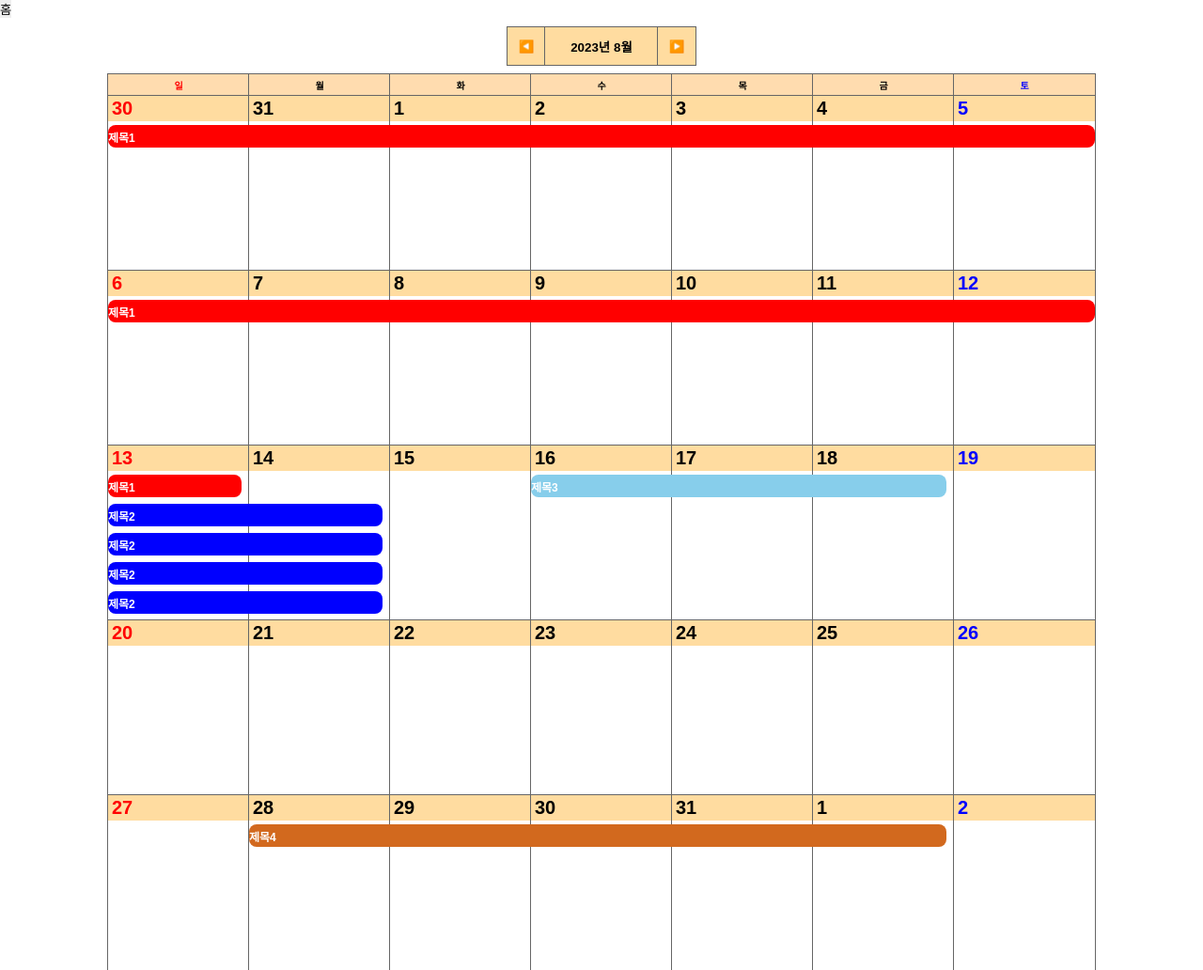
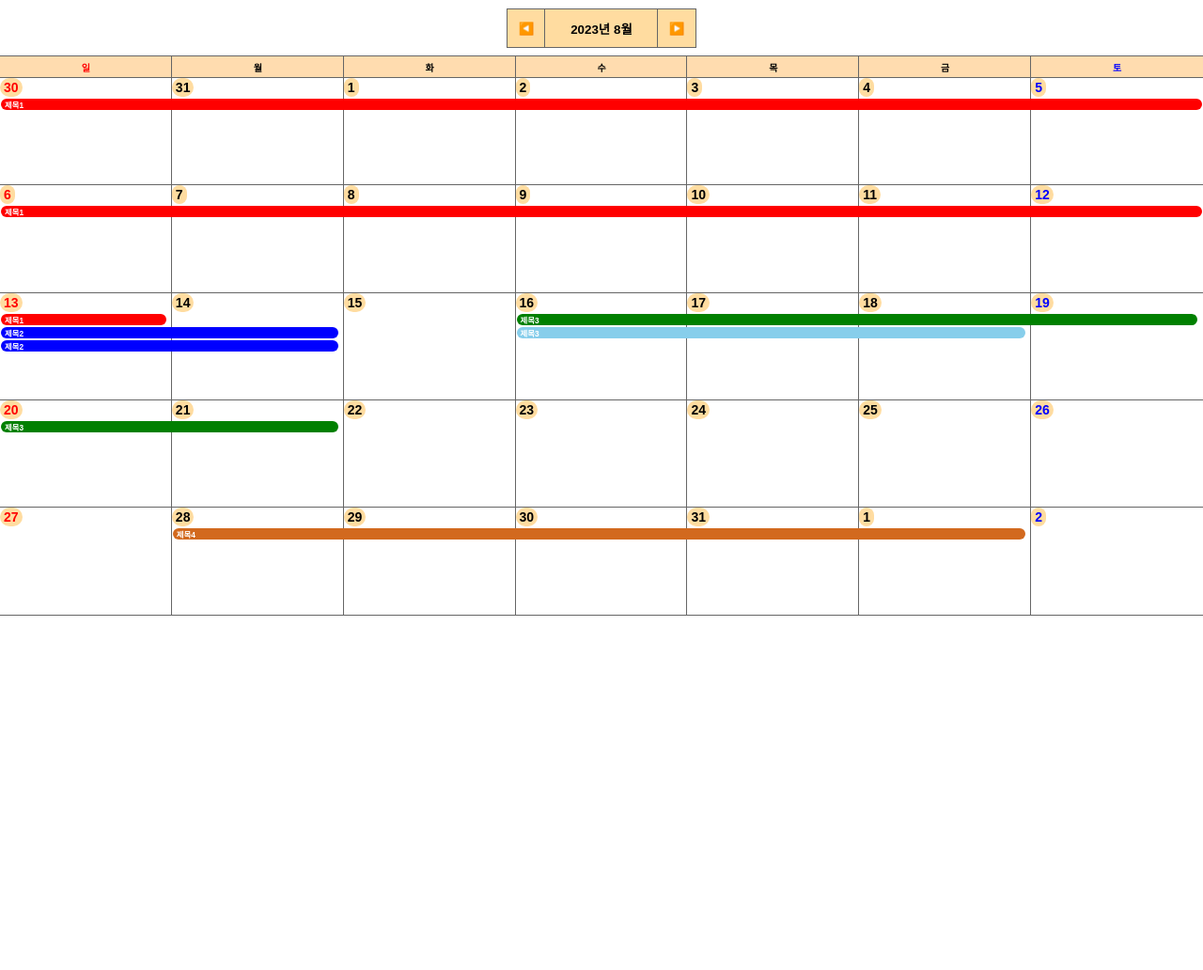
Before and after one commit to ssssksss1/js_calendar, a plain HTML site: page index.html in a window 1280 px wide. Shown: the whole page at 94% size. After the commit the page ends 800 px from the top, so only its background shows below. Drawn offline with Linux system fonts and the light colour scheme.

Commit message:
[fix] 막대발 길이 잘못 나오는 경우 수정, 막대바가 중간에 나오는 스타일 문제 수정, 최종적으로 상단으로 정렬해서 나오게 수정

```diff
--- a/css/app.scss
+++ b/css/app.scss
@@ -1,11 +1,25 @@
+body {
+  display: flex;
+  width: 100vw;
+
+  @media all and (min-width: 1080px) {
+    justify-content: start;
+  }
+  @media all and (max-width: 1080px) {
+    justify-content: center;
+    width: 100vw;
+  }
+
   section {
-  margin: auto;
-  max-width: 1200px;
+    width: 100%;
+
+    @media all and (min-width: 1080px) {
+      width: 100%;
+    }
 
     article {
-    display: flex;
-    flex-flow: nowrap column;
-    align-items: center;
+      width: 100%;
+    }
   }
 }
 
@@ -36,7 +50,9 @@ section {
 
 #dayOfTheWeekContainer {
   display: grid;
-  grid-template-columns: repeat(7, minmax(50px, 150px));
+  // grid-template-columns: repeat(7, minmax(50px, 150px));
+  width: 100%;
+  grid-template-columns: repeat(7, 1fr);
 
   div {
     text-align: center;
@@ -55,32 +71,53 @@ section {
 }
 
 #monthContainer {
-  max-height: 60px;
+  // 이거 뭐지?
+  // max-height: 60px;
+  width: 100%;
 
   .weekContainer {
+    width: 100%;
+    // grid-template-columns: repeat(7, minmax(50px, 150px));
+    min-height: calc(100vh / 7);
     display: grid;
+    align-items: start;
+    grid-template-columns: repeat(7, 1fr);
+    // height: 100%;
+
+    & > button {
+      align-items: start;
+      background-color: #ffffff;
+      font-weight: 600;
+      outline: 1px solid #666666;
+      font-size: 1.4rem;
+      display: flex;
+      flex-flow: wrap column;
+      -webkit-tap-highlight-color: transparent;
       height: 100%;
-    background-color: red;
-    width: 100%;
-    grid-template-columns: repeat(7, minmax(50px, 150px));
+      position: relative;
+      padding: 22px 0px 2px 0px;
+
+      span {
+        padding: 2px 4px;
+        display: inline-flex;
+        justify-content: start;
+        background-color: #ffdca0;
+        border-radius: 20px;
+        position: absolute;
+        top: 0px;
       }
 
       .dayContainer {
+        z-index: 10;
         display: grid;
-    // align-items: start;
-    background-color: #ffffff;
-    font-weight: 600;
-    min-height: 60px;
-    outline: 1px solid #666666;
-    flex-flow: nowrap column;
-    font-size: 2rem;
-    gap: 4px;
-    -webkit-tap-highlight-color: transparent;
-    padding: 0px 0px 4px 0px;
+        gap: 2px;
+        width: 100%;
+        align-items: start;
+      }
 
       .todoBar {
-      height: 24px;
-      z-index: 10;
+        max-height: 12px;
+        z-index: 20;
         border-radius: 8px;
         font-size: 0.6em;
         display: flex;
@@ -95,27 +132,57 @@ section {
       .todoBar:hover {
         outline: 3px solid black;
       }
-
-    span {
-      padding: 2px 4px;
-      display: inline-flex;
-      justify-content: start;
-      background-color: #ffdca0;
-    }
     }
 
-  .dayContainer:nth-of-type(7n + 1) {
+    & > button:nth-of-type(7n + 1) {
       color: #ff0000;
     }
-  .dayContainer:nth-of-type(7n + 7) {
+    & > button:nth-of-type(7n + 7) {
       color: #0000ff;
     }
-
-  .dayContainer:not(:has(.todoBar:hover)):hover {
+    & > button:not(:has(.todoBar:hover)):hover {
       // box-shadow: -1px -1px 1px 1px black, 1px 1px 1px 1px black;
       z-index: 3;
       outline: 3px solid black;
     }
+  }
+
+  // .dayContainer {
+  //   width: calc(100% / 7);
+  //   display: grid;
+  //   // align-items: start;
+  //   background-color: #ffffff;
+  //   font-weight: 600;
+  //   outline: 1px solid #666666;
+  //   font-size: 1.4rem;
+  //   gap: 4px;
+  //   -webkit-tap-highlight-color: transparent;
+  //   padding: 0px 0px 4px 0px;
+  //   min-height: 100px;
+
+  //   .todoBar {
+  //     z-index: 10;
+  //     border-radius: 8px;
+  //     font-size: 0.6em;
+  //     display: flex;
+  //     justify-content: flex-start;
+  //     align-items: center;
+  //     color: white;
+  //     white-space: nowrap;
+  //     overflow: hidden;
+  //   }
+
+  //   .todoBar:hover {
+  //     outline: 3px solid black;
+  //   }
+
+  //   span {
+  //     padding: 2px 4px;
+  //     display: inline-flex;
+  //     justify-content: start;
+  //     background-color: #ffdca0;
+  //   }
+  // }
 }
 
 .modal {
@@ -123,28 +190,34 @@ section {
   display: none;
 }
 
-#modalOverlay {
-  position: fixed;
-  left: 0;
-  top: 0;
-  width: 100vw;
-  height: 100vh;
-  background: rgba(127, 127, 127, 0.8);
-  z-index: 100;
+@keyframes fadein {
+  from {
+    opacity: 0;
+  }
+  to {
+    opacity: 1;
+  }
 }
 
 #modal {
   position: fixed;
-  top: 50%;
-  left: 50%;
-  width: 100%;
-  max-width: min(80vw, 600px);
+  top: 0;
+  right: 0;
   overflow-y: auto;
-  height: min(620px, 90vh);
-  transform: translate(-50%, -50%);
+  height: 100vh;
+  // transform: translate(-50%, 0%);
   box-shadow: -1px -1px 1px 1px black, 1px 1px 1px 1px black;
   z-index: 100;
   background: linear-gradient(lightCyan, skyBlue, deepSkyBlue);
+  animation: fadein 0.5s linear;
+
+  @media all and (min-width: 1080px) {
+    width: 500px;
+    position: static;
+  }
+  @media all and (max-width: 1080px) {
+    width: 300px;
+  }
 
   #modalHeaderContainer {
     width: 100%;
@@ -210,8 +283,14 @@ section {
     -webkit-appearance: none;
     -moz-appearance: none;
     appearance: none;
-    padding: 10px;
+    padding: 4px 2px;
     width: 80px;
+    text-align: center;
+
+    option {
+      height: 200px;
+      overflow: scroll;
+    }
   }
   .inputItem {
     display: flex;
@@ -262,9 +341,6 @@ section {
         padding: 4px;
         font-size: 1.2rem;
       }
-    }
-
-    textarea:focus {
     }
   }
 
--- a/index.html
+++ b/index.html
@@ -9,9 +9,9 @@
     <link rel="stylesheet" href="./css/app.css" />
   </head>
   <body>
-    <nav>
+    <!-- <nav>
       <button type="button" onclick="location.href='index.html' ">홈</button>
-    </nav>
+    </nav> -->
     <section>
       <header id="calendarHeader">
         <button id="prevMonthMoveBtn">◀️</button>
@@ -34,7 +34,6 @@
         <div id="monthContainer"></div>
       </article>
     </section>
-    <div id="modalOverlay" class="modal"></div>
     <div id="modal" class="modal">
       <div id="modalHeaderContainer">
         <div id="modalHeaderTitle">일정 추가</div>
--- a/js/app.js
+++ b/js/app.js
@@ -18,6 +18,7 @@ let dummy = [
     endDate: "2023-08-15-00-00",
     backgroundColor: "blue",
   },
+
   {
     title: "제목2",
     content: "내용",
@@ -26,18 +27,11 @@ let dummy = [
     backgroundColor: "blue",
   },
   {
-    title: "제목2",
+    title: "제목3",
     content: "내용",
-    startDate: "2023-08-14-00-00",
-    endDate: "2023-08-15-00-00",
-    backgroundColor: "blue",
-  },
-  {
-    title: "제목2",
-    content: "내용",
-    startDate: "2023-08-14-00-00",
-    endDate: "2023-08-15-00-00",
-    backgroundColor: "blue",
+    startDate: "2023-08-17-00-00",
+    endDate: "2023-08-22-00-00",
+    backgroundColor: "green",
   },
   {
     title: "제목3",
@@ -246,9 +240,10 @@ let changeCalendar = (calendarYear, calendarMonth) => {
       );
     }
     let btn = document.createElement("button");
+    let dayContainerElement = document.createElement("div");
     btn.setAttribute("type", "button");
-    btn.setAttribute("class", "dayContainer");
-    btn.setAttribute("id", i[0]);
+    dayContainerElement.setAttribute("class", "dayContainer week_" + Math.floor(index / 7));
+    dayContainerElement.setAttribute("id", i[0]);
     let span = document.createElement("span");
     btn.addEventListener("click", () => {
       modalToggle();
@@ -265,7 +260,9 @@ let changeCalendar = (calendarYear, calendarMonth) => {
     });
     span.innerText = i[1].day;
     btn.append(span);
+    btn.append(dayContainerElement);
     weekContainer.append(btn);
+
     if ((index + 1) % 7 === 0) {
       monthContainer.append(weekContainer);
       weekContainer = document.createElement("div");
@@ -323,7 +320,16 @@ let submitAddTodoHandler = function () {
       return;
     }
     alert("일정이 추가되었습니다.");
-    dummy.push({
+
+    // 일정을 추가할 때 기존 데이터에서 시작날짜 순으로 넣어야 한다.
+    let tempIndex;
+    for (let i = 0; i < dummy.length; i++) {
+      if (dummy[i].startDate >= todoStartDate) {
+        tempIndex = i;
+        break;
+      }
+    }
+    dummy.splice(tempIndex, 0, {
       title: todoTitle,
       content: todoContent,
       startDate: todoStartDate,
@@ -374,7 +380,6 @@ let moveCalendarHandler = function (calendarYear, calendarMonth) {
  */
 let modalToggle = function () {
   document.getElementById("modal").classList.toggle("modal");
-  document.getElementById("modalOverlay").classList.toggle("modal");
 };
 
 /**
@@ -387,9 +392,6 @@ let modalCloseAddHandler = function () {
       modalToggle();
     });
   }
-  document.getElementById("modalOverlay").addEventListener("click", () => {
-    modalToggle();
-  });
 };
 
 /**
@@ -427,23 +429,18 @@ let dateTypeTo4Y2M2D = function (date) {
  */
 
 let showTodoBarOnCalendar = function () {
-  console.log("showTodoBarOnCalendar 함수 작동");
   if (dummy.length < 1) return;
   let removeTodoBar = document.getElementsByClassName("todoBar");
   for (let i = removeTodoBar.length - 1; i >= 0; i--) {
     removeTodoBar[i].remove();
   }
-  // 1층에는 span태그가 존재하여 2층부터 사용
-  let barLayer = 2;
+  let barLayer = 1;
   let standardEndDate = "1950-01-01";
   let dummyCopy = [...dummy];
-  let whileCountError = 0;
-  while (dummyCopy.length !== 0 || whileCountError > 1000) {
+  while (dummyCopy.length !== 0) {
     let weekLayer = 0;
     standardEndDate = "1950-01-01";
     let removeIndex = [];
-    // startDate: "2023-07-31-00-00",
-    // endDate: "2023-08-16-00-00",
     // console.log("barLayer :" + barLayer);
 
     // console.log(
@@ -452,6 +449,7 @@ let showTodoBarOnCalendar = function () {
     // );
     // 일정을 반복하면서 첫번째 줄부터 이어서 나가는 방식
     dummyCopy.map((i, index) => {
+      // 보이지는 달력과 상관없는 일정은 제외한다.
       if (
         i.endDate.substring(0, 10) > dateTypeTo4Y2M2D(calendarWeekStartDateList[0]) &&
         i.startDate.substring(0, 10) <
@@ -486,7 +484,8 @@ let showTodoBarOnCalendar = function () {
               // );
               // 현재 줄에 들어가야할 블록의 갯수
               let numberOfExtraBlocks = todoInterval;
-              let blocksNumberOfCurrentLine = todoInterval > 7 ? 7 - todoStartDateIndex : todoInterval;
+              let blocksNumberOfCurrentLine =
+                todoStartDateIndex + todoInterval > 7 ? 7 - todoStartDateIndex : todoInterval;
               while (blocksNumberOfCurrentLine > 0) {
                 // console.log(
                 //   "numberOfExtraBlocks : " +
@@ -497,21 +496,32 @@ let showTodoBarOnCalendar = function () {
                 let weekStartDateToString = dateTypeTo4Y2M2D(
                   new Date(calendarWeekStartDateList[weekLayer].getTime() + todoStartDateIndex * 24 * 3600 * 1000)
                 );
-                let weekContainerElement = document.getElementById(weekStartDateToString);
+                let dayContainerElement = document.getElementById(weekStartDateToString);
                 let todoBarElement = document.createElement("div");
                 todoBarElement.setAttribute("class", "todoBar");
                 let padding = 4;
-                todoBarElement.style.width = "calc(" + 100 * blocksNumberOfCurrentLine + "%)";
                 if ((numberOfExtraBlocks -= blocksNumberOfCurrentLine <= 0) && numberOfExtraBlocks < 7) {
-                  todoBarElement.style.width = "calc(" + 100 * blocksNumberOfCurrentLine + "% - " + padding * 2 + "px)";
+                  todoBarElement.style.width =
+                    "calc(" + 100 * blocksNumberOfCurrentLine + "% - " + (padding * 2 + 3) + "px)";
+                } else {
+                  todoBarElement.style.width = "calc(" + 100 * blocksNumberOfCurrentLine + "% - " + 6 + "px)";
                 }
+
+                // dayContainerElement.style.gridRowStart = barLayer;
                 todoBarElement.style.gridRowStart = barLayer;
+                todoBarElement.style.paddingLeft = "4px";
+                todoBarElement.style.marginLeft = "1px";
                 todoBarElement.style.backgroundColor = i.backgroundColor;
                 todoBarElement.innerText = i.title;
                 todoBarElement.addEventListener("click", (e) => {
                   e.stopPropagation();
                 });
-                weekContainerElement.append(todoBarElement);
+                dayContainerElement.append(todoBarElement);
+
+                let gridTemplateRowsStyle = document.getElementsByClassName("week_" + weekLayer);
+                for (k = 0; k < gridTemplateRowsStyle.length; k++) {
+                  gridTemplateRowsStyle[k].style.gridTemplateRows = "repeat(" + barLayer + ", 1fr)";
+                }
 
                 numberOfExtraBlocks -= blocksNumberOfCurrentLine;
                 blocksNumberOfCurrentLine = numberOfExtraBlocks >= 7 ? 7 : numberOfExtraBlocks;
@@ -534,15 +544,14 @@ let showTodoBarOnCalendar = function () {
         removeIndex.unshift(index);
       }
     });
-    let temp = document.getElementsByClassName("dayContainer");
-    for (let i = 0; i < temp.length; i++) {
-      temp[i].style.gridTemplateRows = "repeat(" + barLayer + ", 1fr)";
-    }
+    // let temp = document.getElementsByClassName("dayContainer");
+    // for (let i = 0; i < temp.length; i++) {
+    //   temp[i].style.gridTemplateRows = "repeat(" + barLayer + ", 1fr)";
+    // }
     barLayer += 1;
     removeIndex.map((k) => {
       dummyCopy.splice(k, 1);
     });
-    whileCountError++;
   }
 };
 
```
Also changed, not shown: css/app.css, 1 other file. Lines whose indentation alone changed are shown as unchanged.
